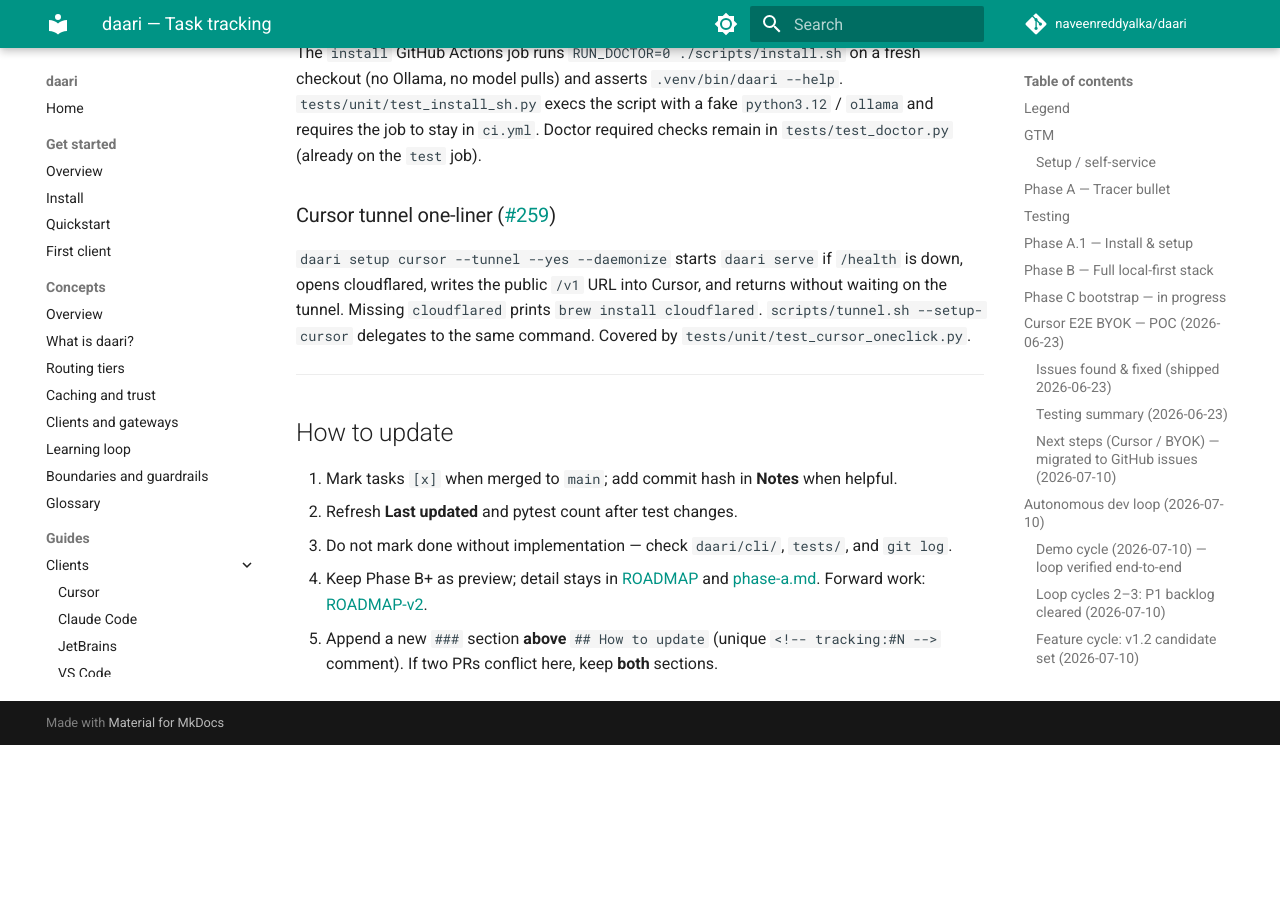
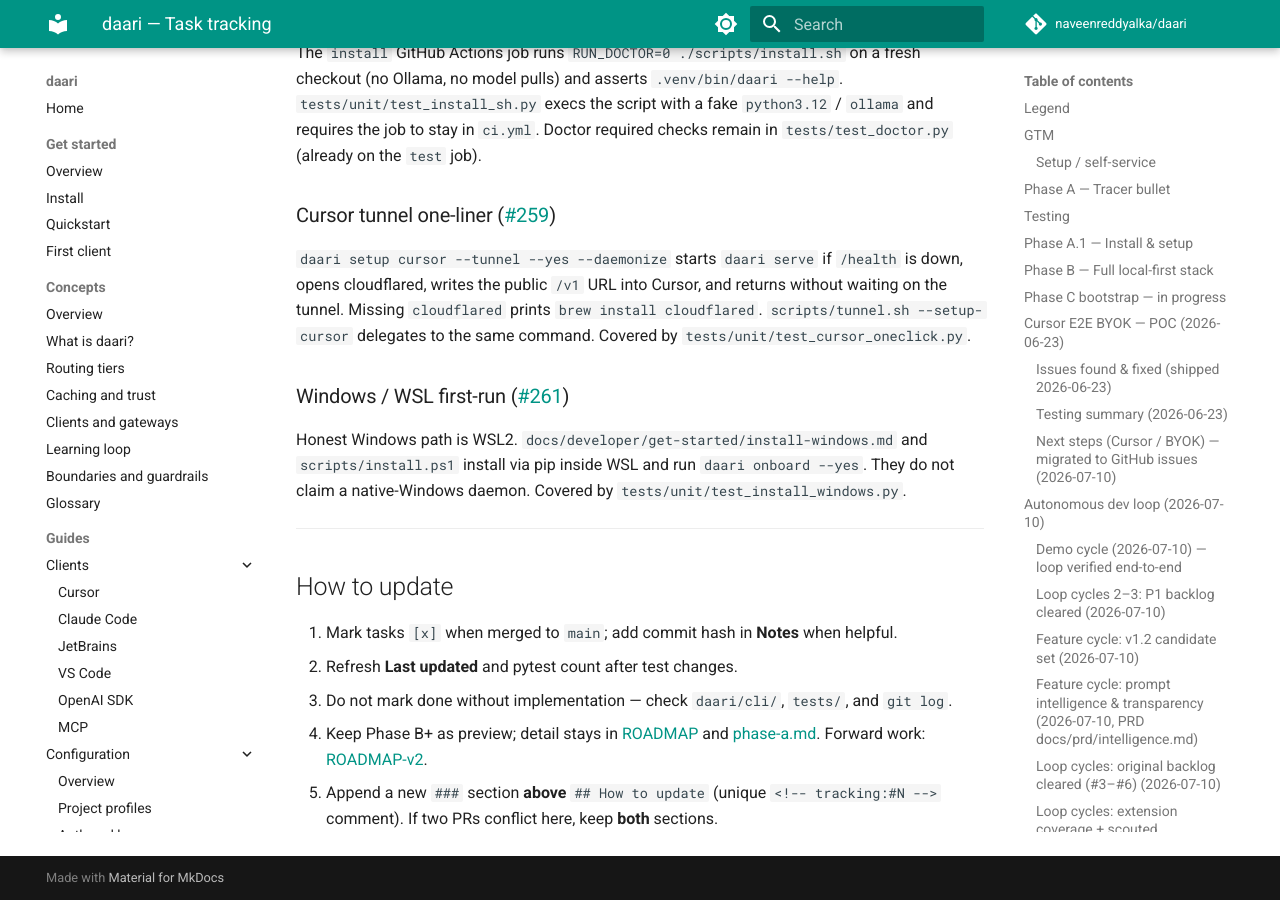
Before and after one commit to naveenreddyalka/daari, an MkDocs documentation site: the page built from docs/TRACKING.md, in a window 1280 px wide and 900 px high, scrolled down 40351 px. Built offline with MkDocs 1.6.1 and Material for MkDocs 9.7.7, drawn with Linux system fonts in a browser that asks for light colours; comment, search, counter and statistics services are not loaded; before the commit the page ends 41096 px from its top, so only the background shows below that; some of the changed text lies outside the part shown.

Commit message:
docs(setup): honest Windows first-run via WSL2
Native Windows Ollama is not a supported path. install.ps1 only
delegates to WSL and daari onboard.

Co-authored-by: Cursor <cursoragent@cursor.com>

```diff
--- a/docs/TRACKING.md
+++ b/docs/TRACKING.md
@@ -34,7 +34,7 @@ Scoreboard lands in [#229](https://github.com/naveenreddyalka/daari/issues/229).
 | S3 Default pull L3+embed (#258) | [x] | install.sh + doctor require embed when L1 on |
 | S4 Cursor tunnel one-liner (#259) | [x] | `daari setup cursor --tunnel --yes --daemonize` |
 | S5 `daari service` (#260) | [ ] | |
-| S6 Windows/WSL (#261) | [ ] | |
+| S6 Windows/WSL (#261) | [x] | install-windows.md + scripts/install.ps1 (WSL only) |
 
 ---
 
@@ -1274,6 +1274,15 @@ prints `brew install cloudflared`. `scripts/tunnel.sh --setup-cursor`
 delegates to the same command. Covered by
 `tests/unit/test_cursor_oneclick.py`.
 
+### Windows / WSL first-run ([#261](https://github.com/naveenreddyalka/daari/issues/261))
+
+<!-- tracking:#261 -->
+
+Honest Windows path is WSL2. `docs/developer/get-started/install-windows.md`
+and `scripts/install.ps1` install via pip inside WSL and run
+`daari onboard --yes`. They do not claim a native-Windows daemon.
+Covered by `tests/unit/test_install_windows.py`.
+
 <!-- tracking-append: add the next ### section above ## How to update; on conflict keep both -->
 
 ---
```
Also changed, not shown: other parts of docs/TRACKING.md (+1 -1 lines), docs/developer/get-started/install-windows.md (added, +42 -0 lines), docs/developer/get-started/install.md (+12 -0 lines), docs/prd/ROADMAP-v3.md (+2 -2 lines), 2 other files.
